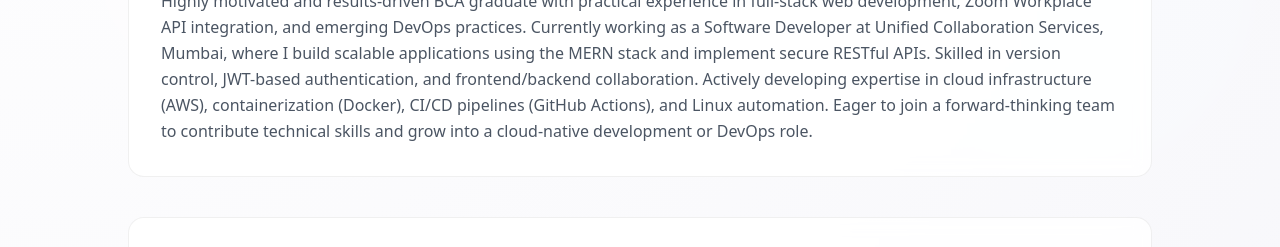
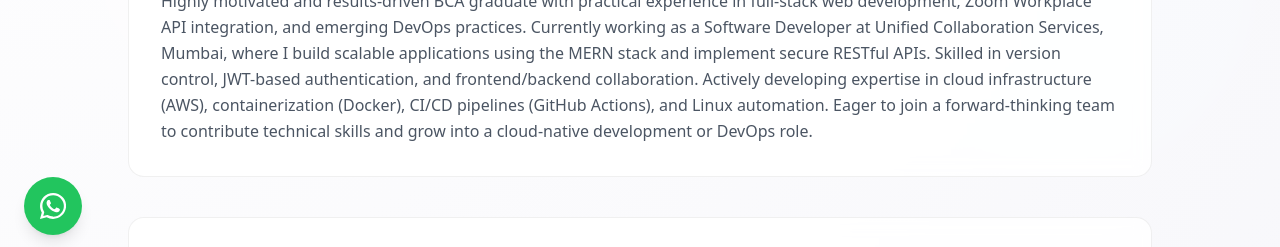
Before and after one commit to mohanvishwakarma327/mohan-portfoilo, a plain HTML site: page index.html in a window 1280 px wide. Shown: the part 541-788 px from the top of the page. Drawn offline with nearby package versions, Linux system fonts and the light colour scheme.

Commit message:
Added whatsapp option

```diff
--- a/index.html
+++ b/index.html
@@ -50,6 +50,15 @@
     body.light .text-gray-300 { color: #4b5563; }
   </style>
 </head>
+<a href="https://wa.me/916392551315"
+target="_blank"
+class="fixed bottom-6 left-6 bg-green-500 hover:bg-green-600 text-white p-4 rounded-full shadow-lg z-50 flex items-center justify-center">
+
+<svg xmlns="http://www.w3.org/2000/svg" width="26" height="26" viewBox="0 0 24 24" fill="white">
+<path d="M20.52 3.48A11.76 11.76 0 0012.06 0C5.4 0 .02 5.38.02 12.03c0 2.12.56 4.18 1.63 6L0 24l6.13-1.6a11.94 11.94 0 005.92 1.5h.01c6.66 0 12.04-5.38 12.04-12.03 0-3.21-1.25-6.23-3.58-8.39zM12.07 21.8h-.01a9.9 9.9 0 01-5.05-1.38l-.36-.21-3.64.95.97-3.55-.24-.37a9.82 9.82 0 01-1.52-5.2c0-5.46 4.45-9.9 9.91-9.9 2.65 0 5.14 1.03 7.01 2.9a9.86 9.86 0 012.89 7c0 5.46-4.45 9.9-9.9 9.9zm5.45-7.41c-.3-.15-1.77-.87-2.05-.97-.27-.1-.47-.15-.66.15-.2.3-.76.97-.93 1.17-.17.2-.34.22-.64.07-.3-.15-1.26-.46-2.4-1.48-.89-.79-1.49-1.77-1.66-2.07-.17-.3-.02-.46.13-.61.14-.14.3-.36.45-.54.15-.17.2-.3.3-.5.1-.2.05-.37-.02-.52-.07-.15-.66-1.6-.9-2.2-.24-.58-.48-.5-.66-.5h-.56c-.2 0-.52.07-.8.37-.27.3-1.05 1.03-1.05 2.52 0 1.48 1.08 2.91 1.23 3.11.15.2 2.12 3.24 5.13 4.54.72.31 1.28.5 1.72.64.72.23 1.38.2 1.9.12.58-.09 1.77-.72 2.02-1.42.25-.7.25-1.3.17-1.42-.08-.12-.27-.2-.57-.35z"/>
+</svg>
+
+</a>
 <body class="text-gray-200 antialiased font-sans">
 
   <!-- Decorative floating blobs -->
```
